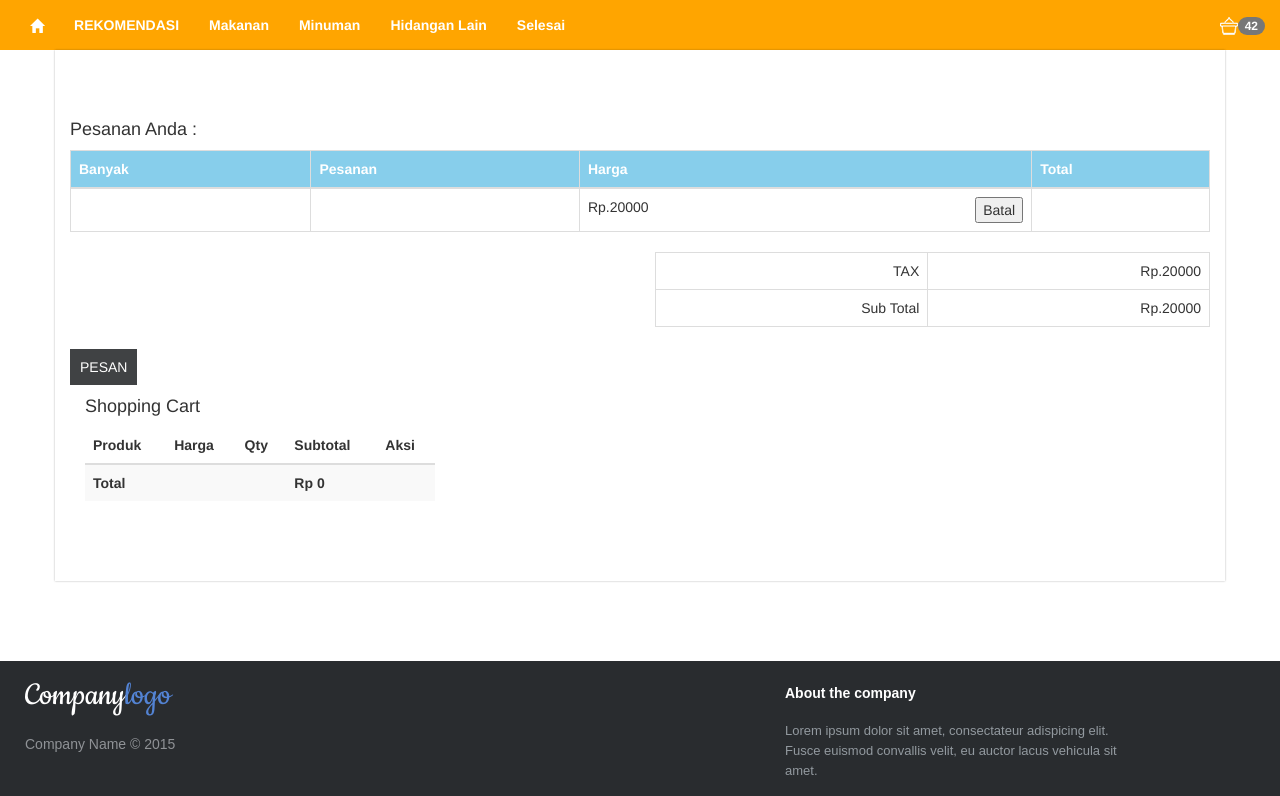
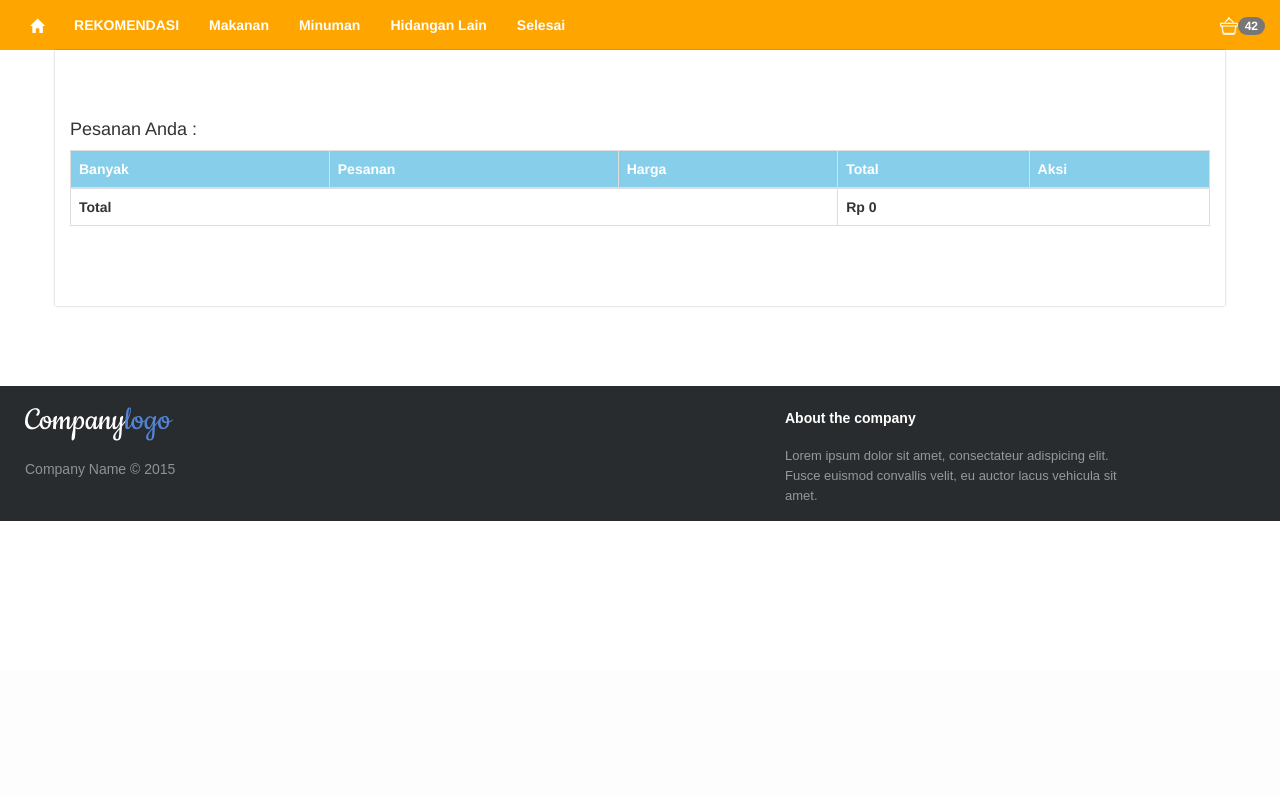
Before and after one commit to iqbalramadhani/restoran, a CodeIgniter app: page /restoran/pelanggan/checkout in a window 1280 px wide. Shown: the part 130-926 px from the top of the page. After the commit the page ends 651 px from the top, so only its background shows below. Run offline with CodeIgniter, Linux system fonts and the light colour scheme; data that the repository does not hold is empty; some libraries are stand-ins or nearby versions.

Commit message:
CEk tampilan
Tampilan FIX

```diff
--- a/application/controllers/pelanggan.php
+++ b/application/controllers/pelanggan.php
@@ -30,7 +30,7 @@ class Pelanggan extends CI_Controller {
         //echo 'proses';
         $data['record'] = $this->model_pelanggan->tampil_data();
         //$this->template->load('customer',$data);
-        $this->load->view('header_menu');
+        //$this->load->view('header_menu');
         $this->load->view('customer',$data);
         //echo $this->show_cart();
         $this->load->view('footer');
@@ -43,11 +43,9 @@ class Pelanggan extends CI_Controller {
     }
 
     public function checkout(){
-        $data['baris'] = array (
-                $this->cart->contents()
-        );
-        $this->load->view('header_menu');
-        $this->load->view('checkout',$data);
+        $data['baris'] = $this->cart->contents();
+        //$this->load->view('header_menu');
+        $this->load->view('checkout');
         $this->load->view('footer');
     }
 
@@ -76,28 +74,23 @@ class Pelanggan extends CI_Controller {
         $this->load->view('v_chart');
     }
 
-    function show_cart(){ //Fungsi untuk menampilkan Cart
-        $output = '';
-        $no = 0;
-        foreach ($this->cart->contents() as $items) {
+    public function show_cart(){ //Fungsi untuk menampilkan Cart
+        $no=1;
+        foreach ($this->cart->contents() as $b){
+            echo '<tr>
+                    <td>'.$b['qty'].'</td>
+                    <td>'.$b['name'].'</td>
+                    <td>'.$b['price'].'</td>
+                    <td>'.$b['subtotal'].'</td>
+                    <td><button type="button" id="'.$b['rowid'].'" class="hapus_cart btn btn-danger btn-xs">Batal</button></td>
+                  </tr>';
             $no++;
-            $output .='
-                <tr>
-                    <td>'.$items['name'].'</td>
-                    <td>'.number_format($items['price']).'</td>
-                    <td>'.$items['qty'].'</td>
-                    <td>'.number_format($items['subtotal']).'</td>
-                    <td><button type="button" id="'.$items['rowid'].'" class="hapus_cart btn btn-danger btn-xs">Batal</button></td>
-                </tr>
-            ';
         }
-        $output .= '
-            <tr>
+        echo '<tr>
                 <th colspan="3">Total</th>
                 <th colspan="2">'.'Rp '.number_format($this->cart->total()).'</th>
-            </tr>
-        ';
-        return $output;
+            </tr>';
+        return;
     }
 
     function load_cart(){ //load data cart
--- a/application/views/checkout.php
+++ b/application/views/checkout.php
@@ -1,4 +1,54 @@
-    <!isi>
+<!DOCTYPE html>
+<html>
+
+<head>
+    <meta charset="utf-8">
+    <meta name="viewport" content="width=device-width, initial-scale=1.0">
+    <title>Home Page</title>
+    <link rel="stylesheet" href="<?php echo base_url();?>assets/bootstrap/css/bootstrap.min.css">
+    <script src="<?php echo base_url();?>assets/js/jquery.min.js"></script>
+    <script src="<?php echo base_url();?>assets/bootstrap/js/bootstrap.min.js"></script>
+    <link rel="stylesheet" href="https://fonts.googleapis.com/css?family=Cookie">
+    <link rel="stylesheet" href="<?php echo base_url();?>assets/css/styles.css">
+    <link rel="stylesheet" href="<?php echo base_url();?>assets/css/Pretty-Header.css">
+    <link rel="stylesheet" href="<?php echo base_url();?>assets/css/Pretty-Footer.css">
+</head>
+
+<body>
+    <nav class="view-header">
+        <div class="container">
+        <div class="row">
+            <div class="col-sm col-md">
+                <a class="navbar-link logo" href=""><img src="<?php echo base_url();?>assets/gambar/logo.png"></a>
+                <div class="nama">
+                    <h4>
+                        <b>Selamat Datang, <?php echo $this->session->userdata('nama_pelanggan');?></b>
+                    </h4>
+                </div>
+            </div>
+        </div>
+    </div>
+    </nav>
+    <!navbar>
+
+    <div class="collapse navbar-collapse" id="Mynav">
+    <b>
+      <ul class="nav navbar-nav" id="navbar">
+        <li><a href="<?php echo base_url().'pelanggan/menu';?>" class="glyphicon glyphicon-home"></a></li>
+        <li class="active"><a href="#">REKOMENDASI</a></li>
+        <li><?php echo anchor('pelanggan/menu','Makanan');?></li>
+        <li><?php echo anchor('pelanggan/menu','Minuman');?></li>
+        <li><?php echo anchor('pelanggan/menu','Hidangan Lain');?></li>
+        <li><?php echo anchor('pelanggan/selesai','Selesai');?></li>
+      </ul>
+      <ul class="nav navbar-nav navbar-right" id="nav-right">
+        <li>
+            <a aria-expanded="false" href="<?php echo base_url().'pelanggan/checkout';?>"> <span></span><img src="<?php echo base_url();?>assets/gambar/out.png"><span class="badge">42</span></a>
+        </li>
+      </ul>
+    </b>
+    </div>
+<!isi>
 <div class="container spasi-T2 shadow">
     <h4>Pesanan Anda : </h4>
   <table class="table table-bordered">
@@ -8,64 +58,18 @@
         <th>Pesanan</th>
         <th>Harga</th>
         <th>Total</th>
+        <th>Aksi</th>
       </tr>
     </thead>
-    <tbody>
-    <?php
-    foreach ($baris as $b):
-    ?>
-      <tr>
-        <td><?php echo $b['name'];?></td>
-        <td><?php echo $b['price'];?></td>
-        <td>Rp.20000<button type="submit" style="float: right;">Batal</button></td>
-      </tr>
-    <?php endforeach; ?>
+    <tbody id="detail_cart">
+
     </tbody>
   </table>
-  <!sub total>
-  <div class="row">
-    <div class="col-md-6 col-sm-6" style="float: right;">
-        <table class="table table-bordered">
-        <tbody>
-        <tr>
-            <td  style="text-align: right;">TAX</td>
-            <td  style="text-align: right;">Rp.20000</td>
-        </tr>
-        <tr>
-            <td  style="text-align: right;">Sub Total</td>
-            <td  style="text-align: right;">Rp.20000</td>
-        </tr>
-        </tbody>
-        </table>
-    </div>
-  </div>
-  <div class="pesan-btn"><a href="">PESAN</a></div>
-
-  <div class="col-md-4">
-            <h4>Shopping Cart</h4>
-            <table class="table table-striped">
-                <thead>
-                    <tr>
-                        <th>Produk</th>
-                        <th>Harga</th>
-                        <th>Qty</th>
-                        <th>Subtotal</th>
-                        <th>Aksi</th>
-                    </tr>
-                </thead>
-                <tbody id="detail_cart">
-
-                </tbody>
-
-            </table>
-        </div>
 
 </div>
-<script src="<?php echo base_url();?>assets/js/jquery.min.js"></script>
-<script src="<?php echo base_url();?>assets/bootstrap/js/bootstrap.min.js"></script>
 <script type="text/javascript">
     $(document).ready(function(){
-       // Load shopping cart
+        // Load shopping cart
         $('#detail_cart').load("<?php echo base_url();?>pelanggan/load_cart");
 
         $(document).on('click','.hapus_cart',function(){
```
Also changed, not shown: application/views/customer.php (+53 -36 lines).
